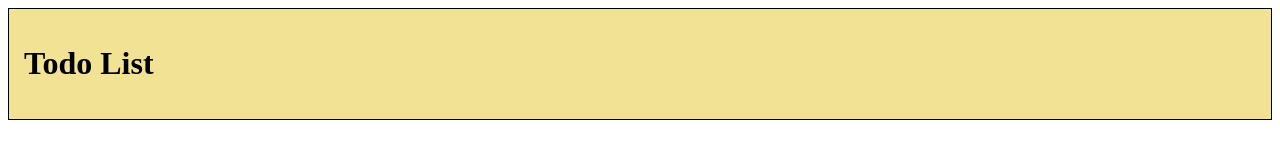
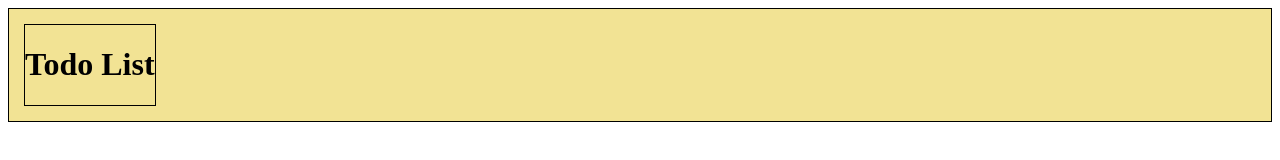
Before and after one commit to Rique2x/Todo-List, a website: page dist/index.html in a window 1280 px wide. Drawn offline with nearby package versions, Linux system fonts and the light colour scheme; files that its build step writes are made by us from their sources.

Commit message:
styling header title container (scss)

```diff
--- a/src/sass/_header.scss
+++ b/src/sass/_header.scss
@@ -9,3 +9,9 @@ header{
 	display: flex;
 	justify-content: space-between;
 }
+
+#header-title-container {
+    border: 1px solid;
+	display: flex;
+	align-items: center;
+}
```
Also changed, not shown: styles/main.css, styles/main.min.css, 2 other files.
